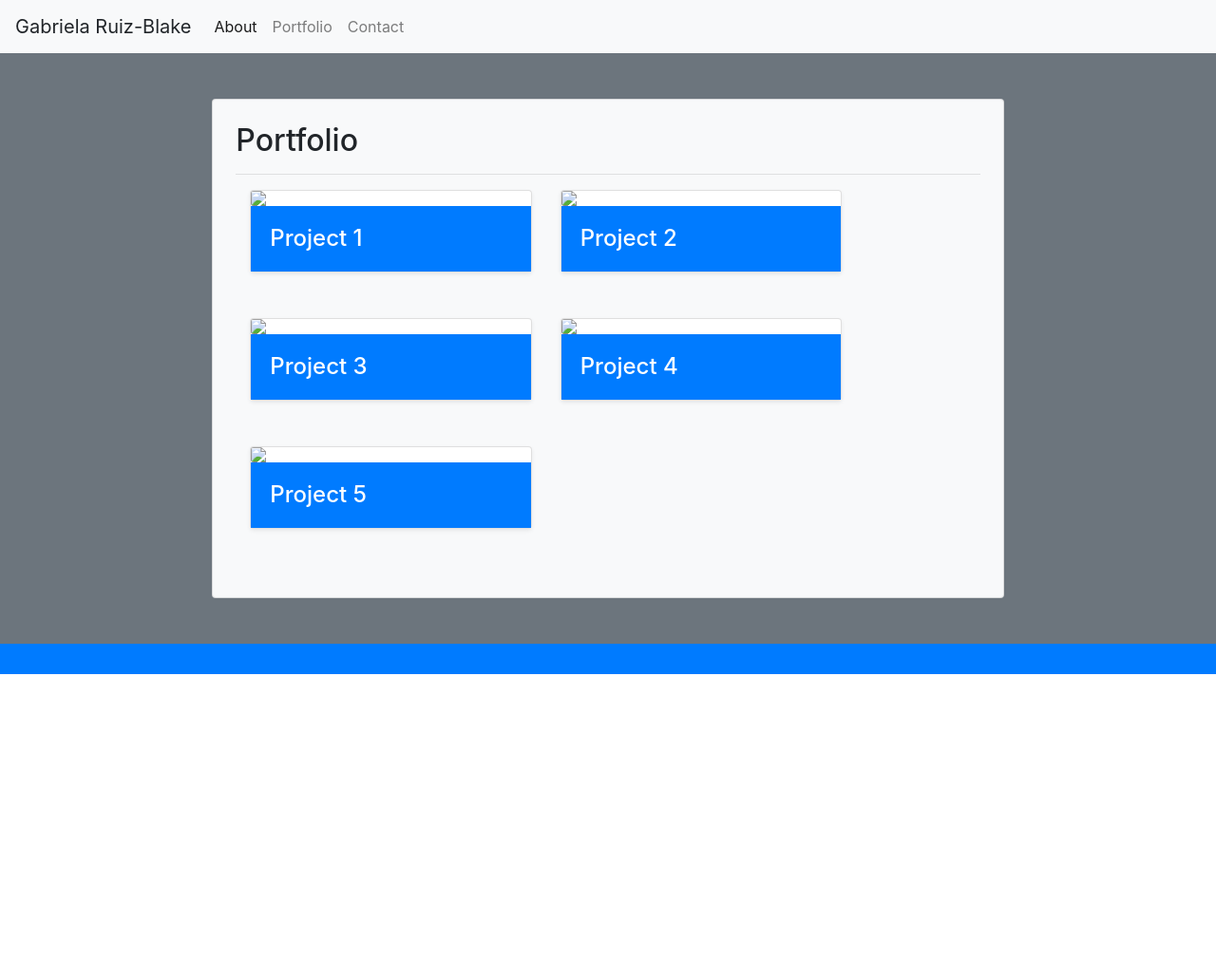
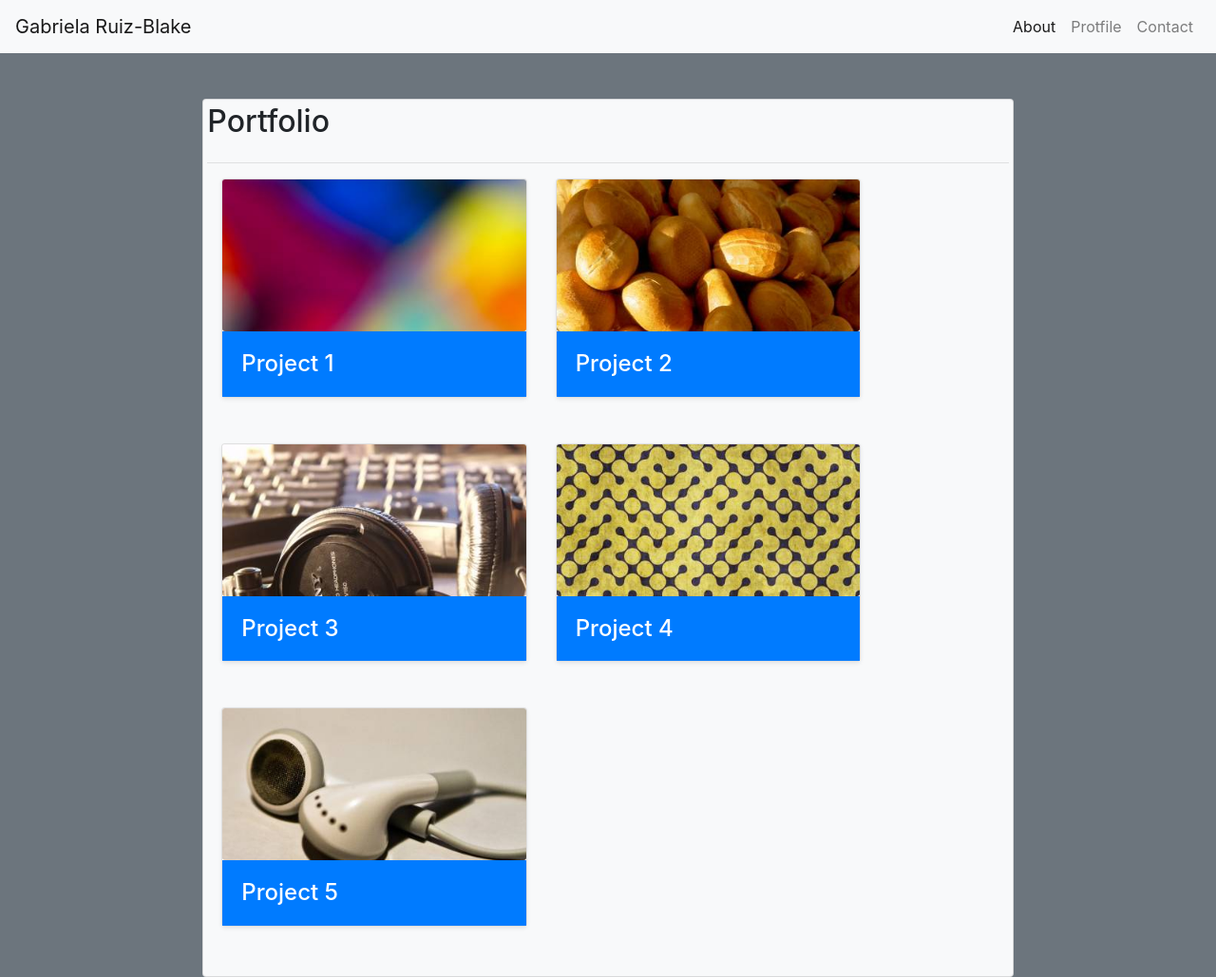
Before and after one commit to Gabriela-Ruiz-Blake/Bootstrap-Portfolio, a plain HTML site: page portfolio.html in a window 1280 px wide. Shown: the top 1029 px of the page at 95% size. Before the commit the page ends 800 px from the top, so only its background shows below. Drawn offline with nearby package versions, Linux system fonts and the light colour scheme.

Commit message:
saturday morning commit

```diff
--- a/portfolio.html
+++ b/portfolio.html
@@ -2,48 +2,69 @@
 <html lang="en-us">
   <head>
     <title>Portfolio</title>
-
+    <!--bootstrap-->
     <link
       rel="stylesheet"
       href="https://stackpath.bootstrapcdn.com/bootstrap/4.3.1/css/bootstrap.min.css"
       integrity="sha384-ggOyR0iXCbMQv3Xipma34MD+dH/1fQ784/j6cY/iJTQUOhcWr7x9JvoRxT2MZw1T"
       crossorigin="anonymous"
     />
+    <link rel="stylesheet" href="style.css" />
   </head>
 
   <body>
-    <nav class="navbar navbar-expand-lg navbar-light bg-light">
-      <a class="navbar-brand">
-        Gabriela Ruiz-Blake
-      </a>
-      <ul class="navbar-nav">
+    <div class="wrapper">
+      <nav
+        id="mainNavbar"
+        class="navbar navbar-expand-lg navbar-light bg-light"
+      >
+        <a class="navbar-brand" href="#">Gabriela Ruiz-Blake</a>
+        <button
+          class="navbar-toggler"
+          type="button"
+          data-toggle="collapse"
+          data-target="#navbarNav"
+          aria-controls="navbarNav"
+          aria-expanded="false"
+          aria-label="Toggle navigation"
+        >
+          <span class="navbar-toggler-icon"></span>
+        </button>
+        <div
+          class="collapse navbar-collapse d-flex flex-row-reverse bd-highlight"
+          id="navbarNav"
+        >
+          <ul class="navbar-nav navbar-expand{-sm| -md|-lg|-xl}">
             <li class="nav-item active">
-          <a class="nav-link" href="index.html">About </a>
+              <a class="nav-link" href="index.html"
+                >About <span class="sr-only">(current)</span></a
+              >
             </li>
             <li class="nav-item">
-          <a class="nav-link" href="portfolio.html">Portfolio</a>
+              <a class="nav-link" href="portfolio.html">Protfile</a>
             </li>
             <li class="nav-item">
               <a class="nav-link" href="contact.html">Contact</a>
             </li>
           </ul>
+        </div>
       </nav>
+      <!--background-->
+      <div class="container-fluid bg-secondary pt-md-5 pb-md-5 pr-0 pl-0">
+        <!--card-->
 
-    <div class="container-fluid bg-secondary pt-5 pb-5">
-      <!--card-->
-      <div class="card col-md-8 offset-md-2 bg-light p-1">
-        <div class="row no-gutters">
-          <div class="card-body">
+        <div class="card card-body col-md-8 offset-md-2 bg-light p-1">
           <h2>
             Portfolio
           </h2>
           <hr />
+          <!--images-->
           <div class="container">
             <div class="row">
               <div class="col-md-5">
                 <div class="card mb-5 shadow-sm">
                   <img
-                      src="../Responsive-Portfolio/assets/images/download 1.jpg"
+                    src="images/download 1.jpg"
                     class="card-img img-fluid"
                     width="100%"
                     height="auto"
@@ -58,7 +79,7 @@
               <div class="col-md-5">
                 <div class="card mb-5 shadow-sm">
                   <img
-                      src="../Responsive-Portfolio/assets/images/download 2.jpg"
+                    src="images/download 2.jpg"
                     class="card-img img-fluid"
                     width="100%"
                     height="auto"
@@ -73,7 +94,7 @@
               <div class="col-md-5">
                 <div class="card mb-5 shadow-sm">
                   <img
-                      src="../Responsive-Portfolio/assets/images/download 3.jpg"
+                    src="images/download 3.jpg"
                     class="card-img img-fluid"
                     width="100%"
                     height="auto"
@@ -88,7 +109,7 @@
               <div class="col-md-5">
                 <div class="card mb-5 shadow-sm">
                   <img
-                      src="../Responsive-Portfolio/assets/images/download 4.jpg"
+                    src="images/download 4.jpg"
                     class="card-img img-fluid"
                     width="100%"
                     height="auto"
@@ -103,7 +124,7 @@
               <div class="col-md-5">
                 <div class="card mb-5 shadow-sm">
                   <img
-                      src="../Responsive-Portfolio/assets/images/download 5.jpg"
+                    src="images/download 5.jpg"
                     class="card-img img-fluid"
                     width="100%"
                     height="auto"
@@ -120,8 +141,7 @@
         </div>
       </div>
     </div>
-    </div>
     <!--footer-->
-    <footer class="footer mt-auto py-3 bg-primary"></footer>
+    <footer class="footer mt-auto py-5 "></footer>
   </body>
 </html>
--- /dev/null
+++ b/style.css
@@ -0,0 +1,19 @@
+html, body {
+    height: 100%;
+    margin: 0;
+  }
+.navbar-nav{
+    display: flex;
+    justify-content: flex-end;
+ }
+ .wrapper {
+    min-height: 100%;
+
+    /* Equal to height of footer */
+    /* But also accounting for potential margin-bottom of last child */
+    margin-bottom: -50px;
+  }
+  .footer,
+  .push {
+    height: 50px;
+  }
```
Also changed, not shown: contact.html (+35 -15 lines), index.html (+51 -34 lines), images/download 1.jpg (added), images/download 2.jpg (added), images/download 3.jpg (added), images/download 4.jpg (added), images/download 5.jpg (added), images/foto-mia.jpg (added). Lines whose indentation alone changed are shown as unchanged.
